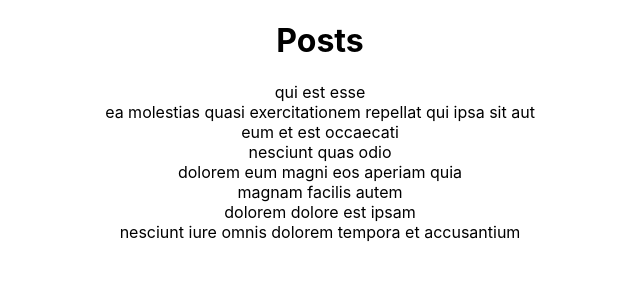
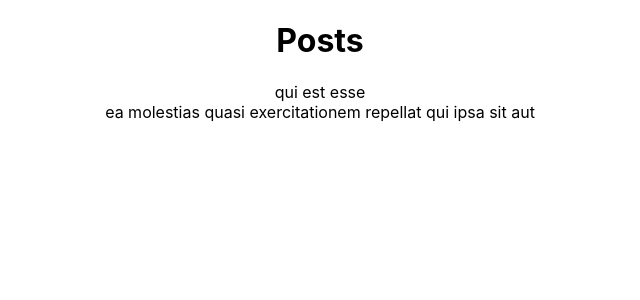
Before and after one commit to mintradmd/post-app, a React (Create React App) app: page / in a window 1280 px wide. Shown: the top 300 px of the page, without its empty margins (320-960 px from the left). Built offline with nearby package versions, Linux system fonts and the light colour scheme.

Commit message:
Write test: should display comments on click of title

```diff
--- a/src/App.js
+++ b/src/App.js
@@ -1,4 +1,5 @@
 import './App.css';
+import Posts from './Posts';
 
 function App() {
   const posts=[
@@ -14,51 +15,11 @@ function App() {
       "title": "ea molestias quasi exercitationem repellat qui ipsa sit aut",
       "body": "et iusto sed quo iure\nvoluptatem occaecati omnis eligendi aut ad\nvoluptatem doloribus vel accusantium quis pariatur\nmolestiae porro eius odio et labore et velit aut"
     },
-    {
-      "userId": 1,
-      "id": 4,
-      "title": "eum et est occaecati",
-      "body": "ullam et saepe reiciendis voluptatem adipisci\nsit amet autem assumenda provident rerum culpa\nquis hic commodi nesciunt rem tenetur doloremque ipsam iure\nquis sunt voluptatem rerum illo velit"
-    },
-    {
-      "userId": 1,
-      "id": 5,
-      "title": "nesciunt quas odio",
-      "body": "repudiandae veniam quaerat sunt sed\nalias aut fugiat sit autem sed est\nvoluptatem omnis possimus esse voluptatibus quis\nest aut tenetur dolor neque"
-    },
-    {
-      "userId": 1,
-      "id": 6,
-      "title": "dolorem eum magni eos aperiam quia",
-      "body": "ut aspernatur corporis harum nihil quis provident sequi\nmollitia nobis aliquid molestiae\nperspiciatis et ea nemo ab reprehenderit accusantium quas\nvoluptate dolores velit et doloremque molestiae"
-    },
-    {
-      "userId": 1,
-      "id": 7,
-      "title": "magnam facilis autem",
-      "body": "dolore placeat quibusdam ea quo vitae\nmagni quis enim qui quis quo nemo aut saepe\nquidem repellat excepturi ut quia\nsunt ut sequi eos ea sed quas"
-    },
-    {
-      "userId": 1,
-      "id": 8,
-      "title": "dolorem dolore est ipsam",
-      "body": "dignissimos aperiam dolorem qui eum\nfacilis quibusdam animi sint suscipit qui sint possimus cum\nquaerat magni maiores excepturi\nipsam ut commodi dolor voluptatum modi aut vitae"
-    },
-    {
-      "userId": 1,
-      "id": 9,
-      "title": "nesciunt iure omnis dolorem tempora et accusantium",
-      "body": "consectetur animi nesciunt iure dolore\nenim quia ad\nveniam autem ut quam aut nobis\net est aut quod aut provident voluptas autem voluptas"
-    },
   ]
   return (
     <div className="App">
       <h1>Posts</h1>
-      <div data-testid='posts'>
-        {
-          posts.map(post=><div data-testid='post-title'>{post.title}</div>)
-        }
-      </div>
+      <Posts posts={posts}/>
     </div>
   );
 }
--- /dev/null
+++ b/src/Posts.js
@@ -0,0 +1,14 @@
+import PropTypes from 'prop-types'
+
+const Posts=(props)=> {
+    const {posts} = props;
+    return <div data-testid='posts'>
+        {posts && posts.map((post, index) => <div key={index} data-testid='post-title'>{post.title}</div>)}
+    </div>;
+}
+
+Posts.propTypes={
+    posts: PropTypes.array.isRequired,
+}
+
+export default Posts;
```
Also changed, not shown: 2 other files (tests, documents, lock files or other folders).
